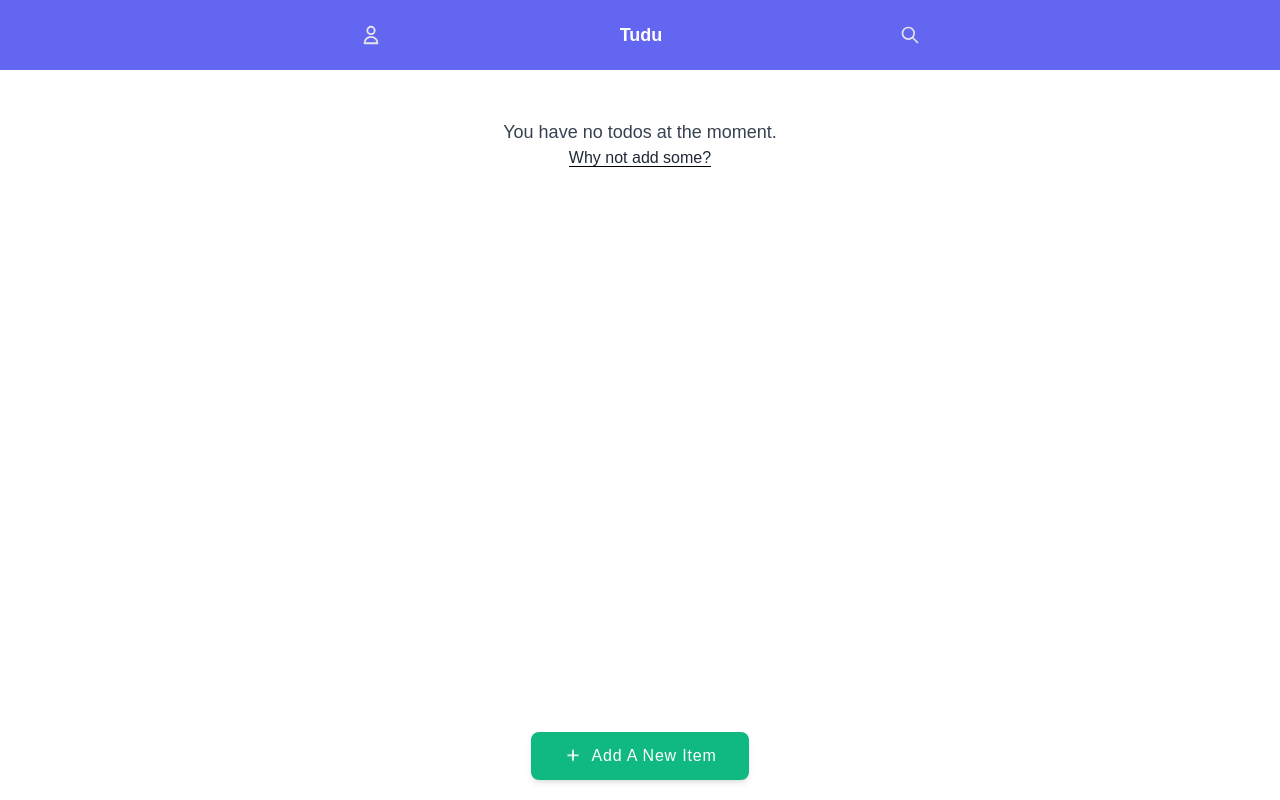
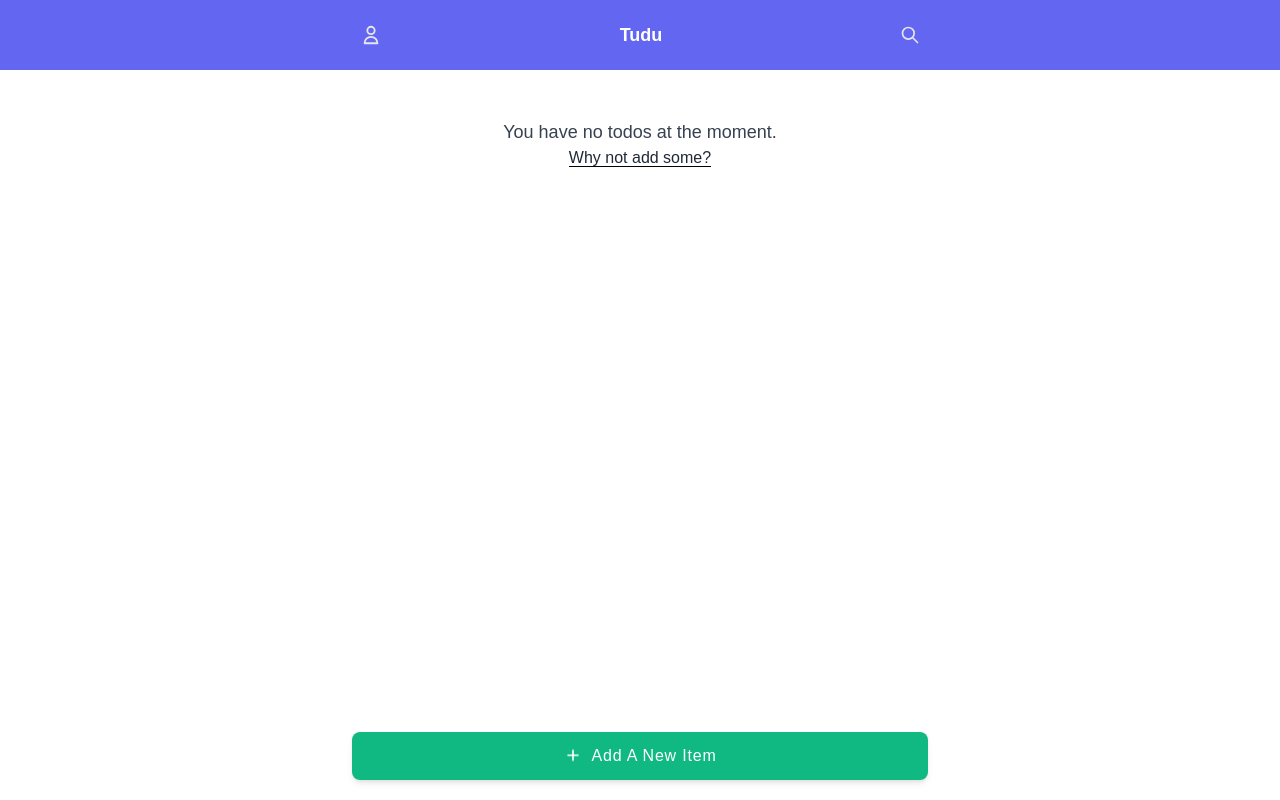
Before and after one commit to ihsanashi/react-tudu, a React (Create React App) app: page / in a window 1280 px wide. Built offline with nearby package versions, Linux system fonts and the light colour scheme; the HTML template or start-up script is replaced by a standard one.

Commit message:
increase width of footer button

```diff
--- a/src/components/FooterButton.js
+++ b/src/components/FooterButton.js
@@ -5,7 +5,7 @@ function FooterButton({ link, title, icon }) {
   return (
     <Wrapper className='px-4'>
       <div className='container'>
-        <footer className='fixed w-max bottom-5 left-4 right-4 mx-auto'>
+        <footer className='fixed max-w-xl bottom-5 left-4 right-4 mx-auto'>
           <Link to={link}>
             <button className='bg-green-500 hover:bg-green-600 w-full py-3 px-8 rounded-lg flex items-center justify-center group shadow-md hover:shadow-lg'>
               {icon && icon}
```
